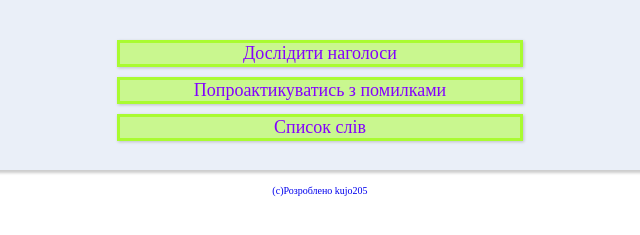
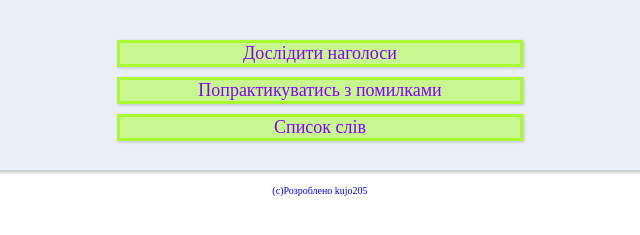
Before and after one commit to kujo205/nagolosi, a plain HTML site: page index.html in a window 1280 px wide. Shown: the part 117-352 px from the top of the page, 320-960 px from the left. Drawn offline with Linux system fonts and the light colour scheme; a web font is replaced by a local one.

Commit message:
Update index.html

```diff
--- a/index.html
+++ b/index.html
@@ -19,7 +19,7 @@
     </header>
     <main>
         <nav><a href="#" id="start">Дослідити наголоси</a>
-            <a href="#" id="errors">Попроактикуватись з помилками</a>
+            <a href="#" id="errors">Попрактикуватись з помилками</a>
             <a href="#" id="info">Список слів</a>
         <a href="#" id="next" class="hide">Далі</a>
         <a href="#" id="stop" class="hide">Стоп</a>
```
